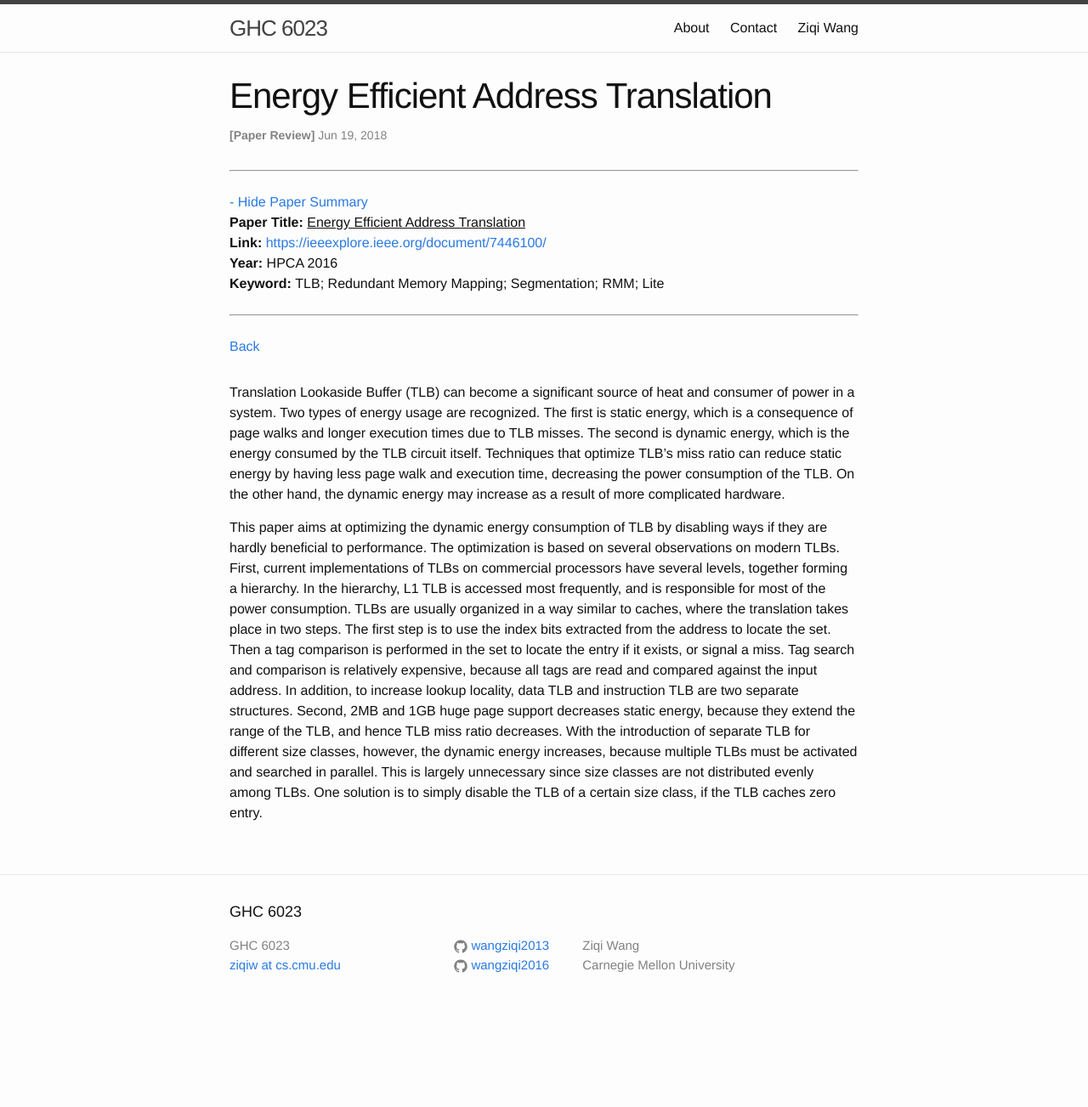
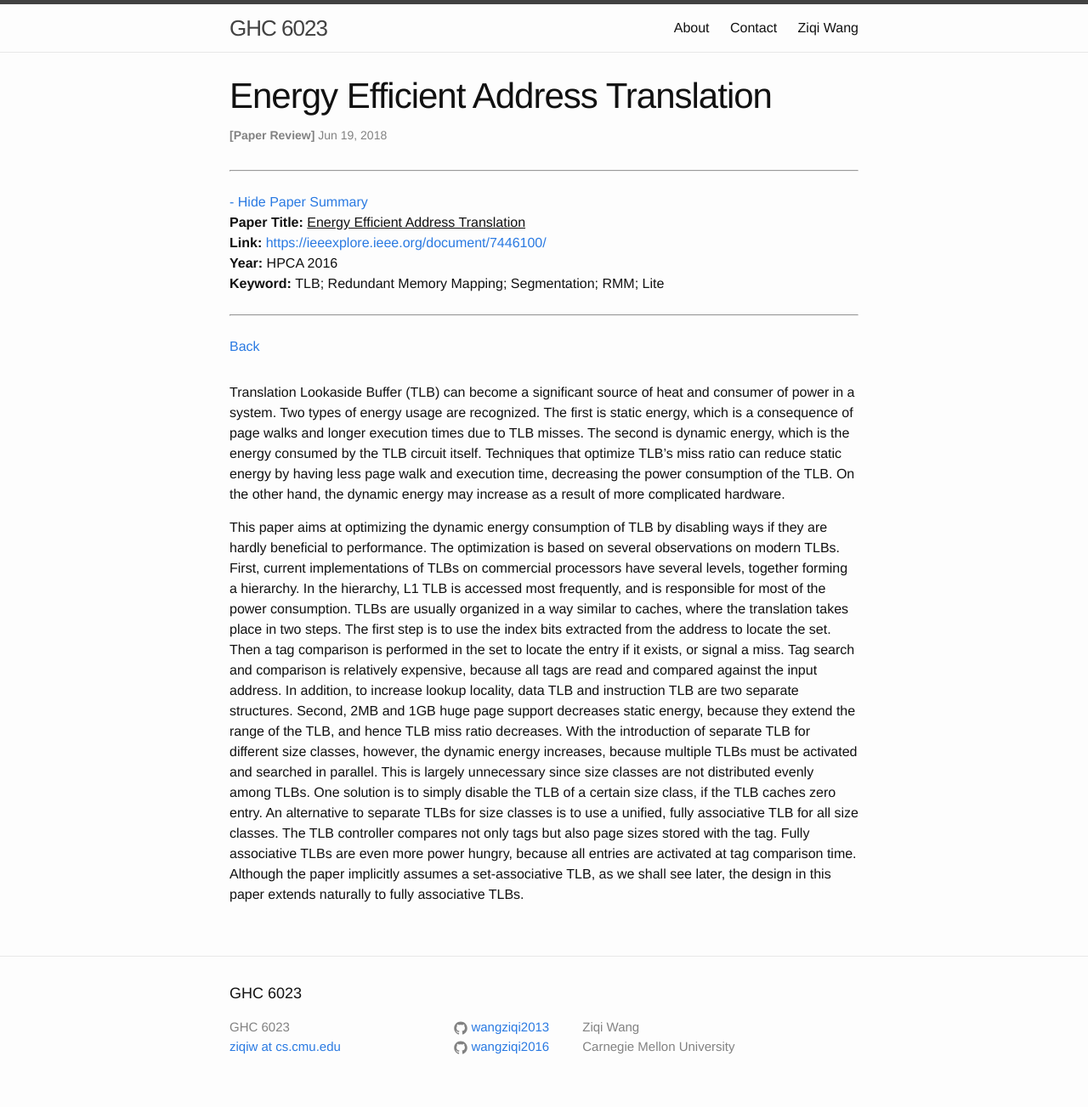
Before and after one commit to wangziqi2013/wangziqi2013.github.io, a Jekyll site: the page built from _posts/2018-06-19-Energy-Efficient-Address-Translation.markdown, in a window 1280 px wide. Shown: the whole page at 85% size. Built offline with Jekyll 4.4.1, drawn with Linux system fonts in a browser that asks for light colours; before the commit the page ends 1207 px from its top, so only the background shows below that.

Commit message:
Adding fully associative TLB

```diff
--- a/_posts/2018-06-19-Energy-Efficient-Address-Translation.markdown
+++ b/_posts/2018-06-19-Energy-Efficient-Address-Translation.markdown
@@ -33,3 +33,7 @@ static energy, because they extend the range of the TLB, and hence TLB miss rati
 introduction of separate TLB for different size classes, however, the dynamic energy increases, because multiple
 TLBs must be activated and searched in parallel. This is largely unnecessary since size classes are not distributed
 evenly among TLBs. One solution is to simply disable the TLB of a certain size class, if the TLB caches zero entry.
+An alternative to separate TLBs for size classes is to use a unified, fully associative TLB for all size classes.
+The TLB controller compares not only tags but also page sizes stored with the tag. Fully associative TLBs are
+even more power hungry, because all entries are activated at tag comparison time. Although the paper implicitly
+assumes a set-associative TLB, as we shall see later, the design in this paper extends naturally to fully associative TLBs.
```
